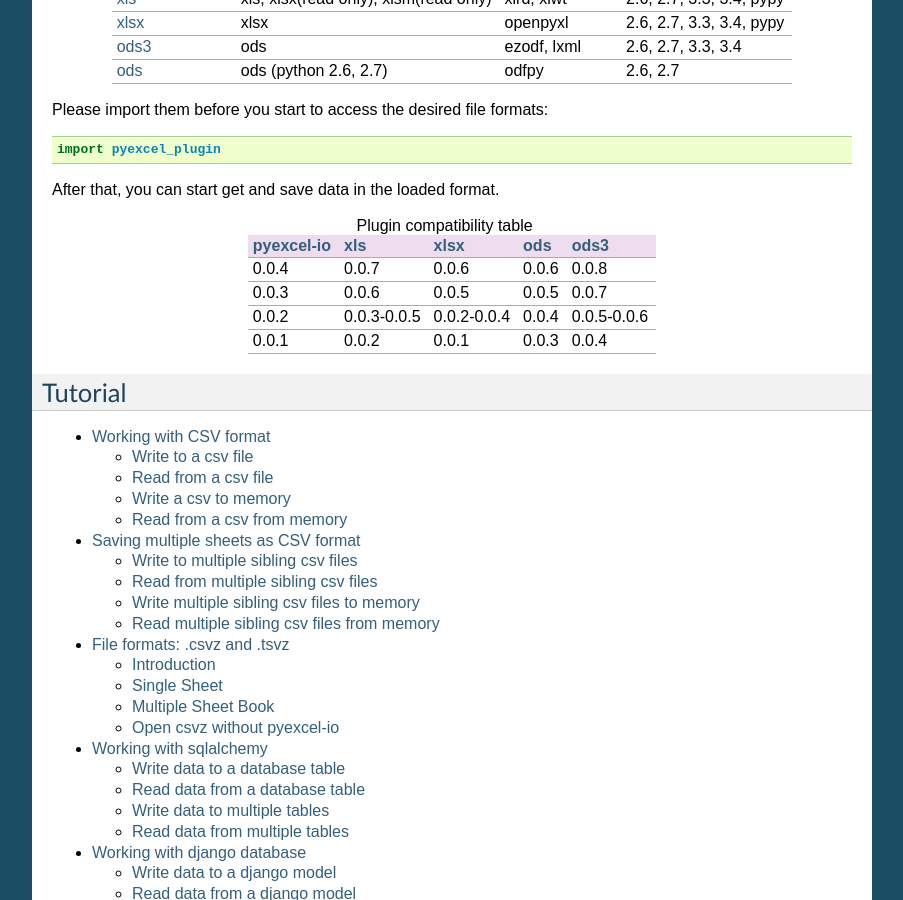
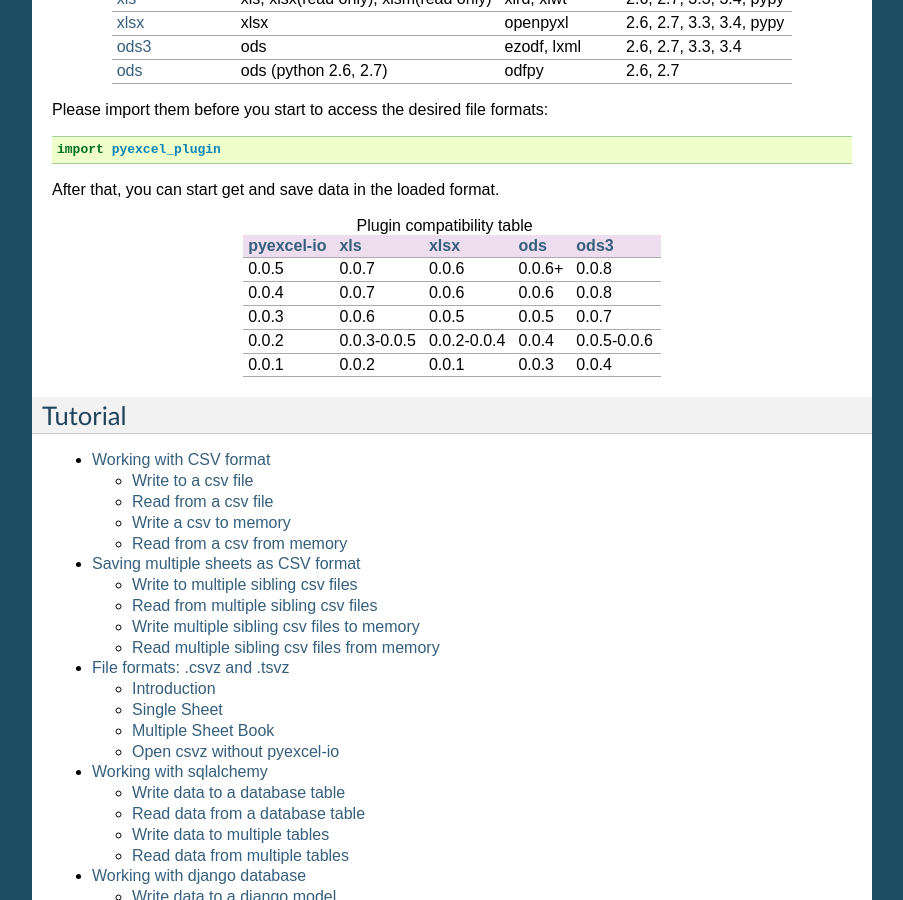
Before and after one commit to pyexcel/pyexcel-io, a Sphinx documentation site: the page built from doc/source/index.rst, in a window 1280 px wide and 900 px high, scrolled down 997 px. Shown: the whole window, without its empty margins (198-1101 px from the left). Built offline with Sphinx 7.4.7, drawn with Linux system fonts in a browser that asks for light colours.

Commit message:
update configuration table

```diff
--- a/doc/source/index.rst
+++ b/doc/source/index.rst
@@ -78,6 +78,7 @@
     ============= =========== ============ ============ ============
     `pyexcel-io`_ `xls`_      `xlsx`_      `ods`_       `ods3`_
     ============= =========== ============ ============ ============
+    0.0.5         0.0.7       0.0.6        0.0.6+       0.0.8
     0.0.4         0.0.7       0.0.6        0.0.6        0.0.8
     0.0.3         0.0.6       0.0.5        0.0.5        0.0.7
     0.0.2         0.0.3-0.0.5 0.0.2-0.0.4  0.0.4        0.0.5-0.0.6
```
